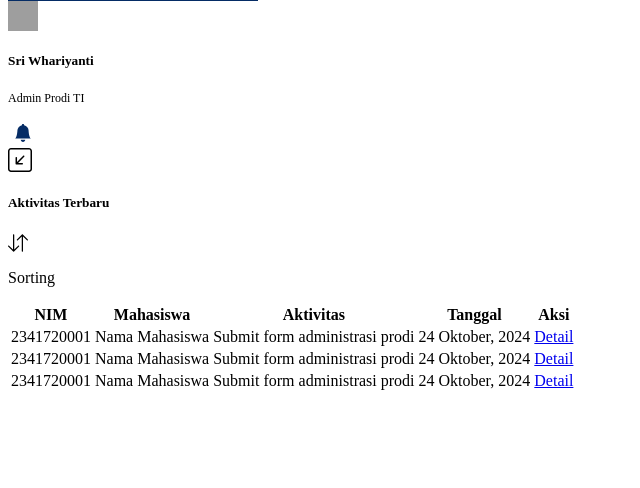
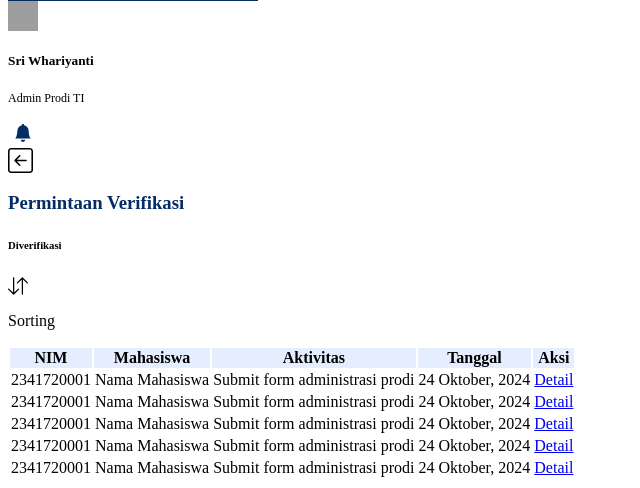
Before and after one commit to andromeda-hebat/FINALIS-JTI-WEB, a PHP site: page /pages/admin/permintaan_verifikasi.php in a window 1280 px wide. Shown: the part 827-1315 px from the top of the page, without its empty margins (0-640 px from the left). Before the commit the page ends 1217 px from the top, so only its background shows below. Run offline with PHP 8.4, Linux system fonts and the light colour scheme; grey boxes are pictures that could not be loaded.

Commit message:
merapikan halaman admin yaitu permintaan verifikasi

```diff
--- a/app/views/components/admin/sidebar_admin.php
+++ b/app/views/components/admin/sidebar_admin.php
@@ -10,7 +10,7 @@
     <!-- Tautan Navigasi -->
     <nav class="nav w-100 d-flex justify-content-center">
         <div class="text-start">
-            <a href="#" class="nav-link text-white">
+            <a href="/dashboard" class="nav-link text-white">
                 Dashboard
             </a>
             <a href="/permintaan_verifikasi" class="nav-link text-white">
--- a/app/views/pages/admin/permintaan_verifikasi.php
+++ b/app/views/pages/admin/permintaan_verifikasi.php
@@ -5,33 +5,33 @@
 
         <?php include __DIR__ . '/../../components/admin/top_bar.php' ?>
 
-        <div class="halaman mx-5 ">
-            <!-- div bagian tabel -->
+        <div class="halaman mx-5">
             <section class="mt-5">
-                <!-- div judul tabel -->
                 <div class="d-flex">
-                    <div class="d-flex w-100 ">
-                        <svg class="me-1" width="24" height="24" viewBox="0 0 24 24" fill="none"
-                            xmlns="http://www.w3.org/2000/svg">
-                            <g clip-path="url(#clip0_530_8599)">
+                    <div class="d-flex w-100 align-items-center ">
+                        <svg width="25" height="25" viewBox="0 0 30 30" fill="none" xmlns="http://www.w3.org/2000/svg">
+                            <g clip-path="url(#clip0_570_986)">
                                 <path fill-rule="evenodd" clip-rule="evenodd"
-                                    d="M21 1.5H3C2.60218 1.5 2.22064 1.65804 1.93934 1.93934C1.65804 2.22064 1.5 2.60218 1.5 3V21C1.5 21.3978 1.65804 21.7794 1.93934 22.0607C2.22064 22.342 2.60218 22.5 3 22.5H21C21.3978 22.5 21.7794 22.342 22.0607 22.0607C22.342 21.7794 22.5 21.3978 22.5 21V3C22.5 2.60218 22.342 2.22064 22.0607 1.93934C21.7794 1.65804 21.3978 1.5 21 1.5ZM3 0C2.20435 0 1.44129 0.316071 0.87868 0.87868C0.316071 1.44129 0 2.20435 0 3L0 21C0 21.7956 0.316071 22.5587 0.87868 23.1213C1.44129 23.6839 2.20435 24 3 24H21C21.7956 24 22.5587 23.6839 23.1213 23.1213C23.6839 22.5587 24 21.7956 24 21V3C24 2.20435 23.6839 1.44129 23.1213 0.87868C22.5587 0.316071 21.7956 0 21 0L3 0Z"
+                                    d="M26.25 1.875H3.75C3.25272 1.875 2.77581 2.07254 2.42417 2.42417C2.07254 2.77581 1.875 3.25272 1.875 3.75V26.25C1.875 26.7473 2.07254 27.2242 2.42417 27.5758C2.77581 27.9275 3.25272 28.125 3.75 28.125H26.25C26.7473 28.125 27.2242 27.9275 27.5758 27.5758C27.9275 27.2242 28.125 26.7473 28.125 26.25V3.75C28.125 3.25272 27.9275 2.77581 27.5758 2.42417C27.2242 2.07254 26.7473 1.875 26.25 1.875ZM3.75 0C2.75544 0 1.80161 0.395088 1.09835 1.09835C0.395088 1.80161 0 2.75544 0 3.75L0 26.25C0 27.2446 0.395088 28.1984 1.09835 28.9016C1.80161 29.6049 2.75544 30 3.75 30H26.25C27.2446 30 28.1984 29.6049 28.9016 28.9016C29.6049 28.1984 30 27.2446 30 26.25V3.75C30 2.75544 29.6049 1.80161 28.9016 1.09835C28.1984 0.395088 27.2446 0 26.25 0L3.75 0Z"
                                     fill="black" />
                                 <path fill-rule="evenodd" clip-rule="evenodd"
-                                    d="M16.2419 7.75804C16.1012 7.61744 15.9105 7.53845 15.7116 7.53845C15.5127 7.53845 15.322 7.61744 15.1814 7.75804L9.03735 13.902V9.75004C9.03735 9.55113 8.95834 9.36036 8.81768 9.21971C8.67703 9.07906 8.48627 9.00004 8.28735 9.00004C8.08844 9.00004 7.89768 9.07906 7.75702 9.21971C7.61637 9.36036 7.53735 9.55113 7.53735 9.75004V15.7125C7.53735 15.9115 7.61637 16.1022 7.75702 16.2429C7.89768 16.3835 8.08844 16.4625 8.28735 16.4625H14.2499C14.4488 16.4625 14.6395 16.3835 14.7802 16.2429C14.9208 16.1022 14.9999 15.9115 14.9999 15.7125C14.9999 15.5136 14.9208 15.3229 14.7802 15.1822C14.6395 15.0416 14.4488 14.9625 14.2499 14.9625H10.0979L16.2419 8.81854C16.3825 8.6779 16.4614 8.48717 16.4614 8.28829C16.4614 8.08942 16.3825 7.89869 16.2419 7.75804Z"
+                                    d="M22.4997 15.0002C22.4997 15.2488 22.401 15.4873 22.2251 15.6631C22.0493 15.8389 21.8109 15.9377 21.5622 15.9377H10.7003L14.726 19.9615C14.8131 20.0486 14.8823 20.1521 14.9295 20.266C14.9766 20.3799 15.0009 20.5019 15.0009 20.6252C15.0009 20.7485 14.9766 20.8705 14.9295 20.9844C14.8823 21.0983 14.8131 21.2018 14.726 21.289C14.6388 21.3761 14.5353 21.4453 14.4214 21.4924C14.3076 21.5396 14.1855 21.5639 14.0622 21.5639C13.939 21.5639 13.8169 21.5396 13.703 21.4924C13.5891 21.4453 13.4856 21.3761 13.3985 21.289L7.77347 15.664C7.68617 15.5769 7.6169 15.4734 7.56964 15.3595C7.52237 15.2456 7.49805 15.1235 7.49805 15.0002C7.49805 14.8769 7.52237 14.7548 7.56964 14.6409C7.6169 14.527 7.68617 14.4235 7.77347 14.3365L13.3985 8.71146C13.5745 8.53542 13.8133 8.43652 14.0622 8.43652C14.3112 8.43652 14.5499 8.53542 14.726 8.71146C14.902 8.8875 15.0009 9.12625 15.0009 9.37521C15.0009 9.62416 14.902 9.86292 14.726 10.039L10.7003 14.0627H21.5622C21.8109 14.0627 22.0493 14.1615 22.2251 14.3373C22.401 14.5131 22.4997 14.7516 22.4997 15.0002Z"
                                     fill="black" />
                             </g>
                             <defs>
-                                <clipPath id="clip0_530_8599">
-                                    <rect width="24" height="24" fill="white" />
+                                <clipPath id="clip0_570_986">
+                                    <rect width="30" height="30" fill="white" />
                                 </clipPath>
                             </defs>
                         </svg>
-                        <h5 class="ms-1">Aktivitas Terbaru</h5>
+
+                        <h3 class="ms-1 fw-bold mb-0" style="color: #052C65;">Permintaan Verifikasi</h3>
                     </div>
-                    <div class="d-flex justify-content-end w-100">
+                </div>
+                <div class="mt-3 d-flex justify-content-between w-100 align-items-center">
                     <!-- Sort -->
-                        <div class="d-flex">
+                    <h6 class="m-0">Diverifikasi</h6>
+                    <div class="d-flex align-items-center">
                         <svg class="me-1" width="20" height="20" viewBox="0 0 20 20" fill="none"
                             xmlns="http://www.w3.org/2000/svg">
                             <g clip-path="url(#clip0_530_8608)">
@@ -45,42 +45,58 @@
                                 </clipPath>
                             </defs>
                         </svg>
-
-                            <p class="ms-1">Sorting</p>
-                        </div>
+                        <p class="m-0">Sorting</p>
                     </div>
                 </div>
 
                 <!-- div kotak tabel -->
-                <div class="w-100 border rounded shadow">
+                <div class="mt-3 w-100 border rounded shadow">
                     <table class="table">
-                        <thead class="table-success">
-                            <th>NIM</th>
-                            <th>Mahasiswa</th>
-                            <th>Aktivitas</th>
-                            <th>Tanggal</th>
-                            <th>Aksi</th>
+                        <thead>
+                            <tr>
+                                <th style="background-color:#E4EEFF ;">NIM</th>
+                                <th style="background-color:#E4EEFF ;">Mahasiswa</th>
+                                <th style="background-color:#E4EEFF ;">Aktivitas</th>
+                                <th style="background-color:#E4EEFF ;">Tanggal</th>
+                                <th style="background-color:#E4EEFF ;">Aksi</th>
+                            </tr>
                         </thead>
                         <tbody>
+                            <tr>
                                 <td>2341720001</td>
                                 <td>Nama Mahasiswa</td>
                                 <td>Submit form administrasi prodi</td>
                                 <td>24 Oktober, 2024</td>
                                 <td><a href="#" class="btn btn-primary">Detail</a></td>
-                        </tbody>
-                        <tbody>
+                            </tr>
+                            <tr>
                                 <td>2341720001</td>
                                 <td>Nama Mahasiswa</td>
                                 <td>Submit form administrasi prodi</td>
                                 <td>24 Oktober, 2024</td>
                                 <td><a href="#" class="btn btn-primary">Detail</a></td>
-                        </tbody>
-                        <tbody>
+                            </tr>
+                            <tr>
                                 <td>2341720001</td>
                                 <td>Nama Mahasiswa</td>
                                 <td>Submit form administrasi prodi</td>
                                 <td>24 Oktober, 2024</td>
                                 <td><a href="#" class="btn btn-primary">Detail</a></td>
+                            </tr>
+                            <tr>
+                                <td>2341720001</td>
+                                <td>Nama Mahasiswa</td>
+                                <td>Submit form administrasi prodi</td>
+                                <td>24 Oktober, 2024</td>
+                                <td><a href="#" class="btn btn-primary">Detail</a></td>
+                            </tr>
+                            <tr>
+                                <td>2341720001</td>
+                                <td>Nama Mahasiswa</td>
+                                <td>Submit form administrasi prodi</td>
+                                <td>24 Oktober, 2024</td>
+                                <td><a href="#" class="btn btn-primary">Detail</a></td>
+                            </tr>
                         </tbody>
                     </table>
                 </div>
```
Lines whose indentation alone changed are shown as unchanged.
